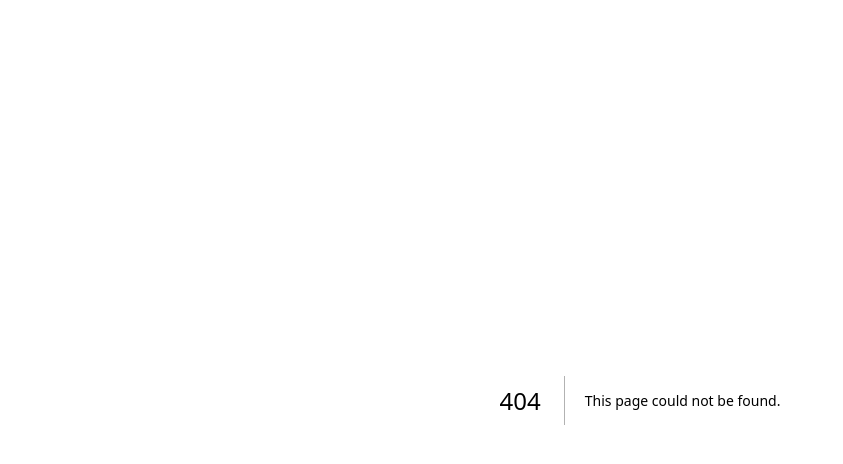
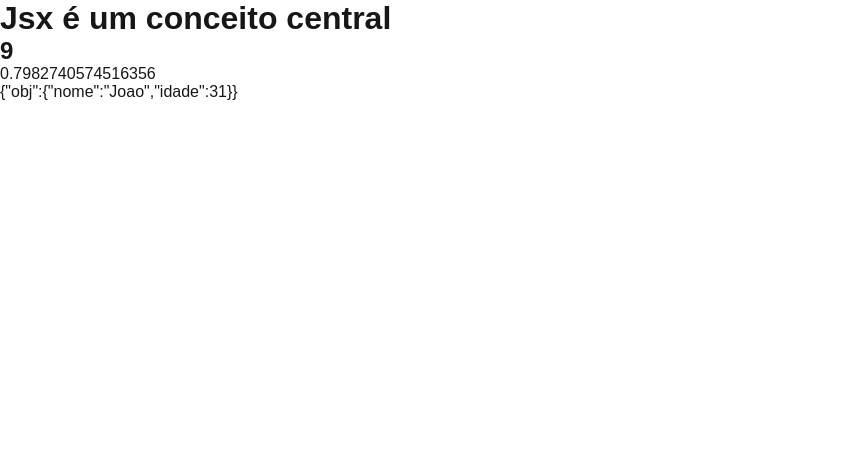
Before and after one commit to LucasGabrielFaustinoDaSilva/Estudo_next.JS, a Next.js app in the folder aulao_nexjs/fundamentos/: page /jsx in a window 1280 px wide. Before the commit this address had no page. Shown: the top 464 px of the page, without its empty margins (0-843 px from the left). Built offline with nearby package versions, Linux system fonts and the light colour scheme.

Commit message:
Criando e aprendendo jsx

```diff
--- a/aulao_nexjs/fundamentos/src/pages/index.jsx
+++ b/aulao_nexjs/fundamentos/src/pages/index.jsx
@@ -1,7 +1,7 @@
 export default function Inicio(){
   return(
     <div>
-      <h1>Fundamentos de next.js e react</h1>
+      <h1>Fundamentos de Next.js e React</h1>
       <h2>Vou estudar esse framework</h2>
     </div>
   )
--- /dev/null
+++ b/aulao_nexjs/fundamentos/src/pages/jsx.jsx
@@ -0,0 +1,21 @@
+export default function Jsx()
+{
+  const a = 3
+  const b = 3
+  console.log(a * b)
+
+  const obj = {
+    nome:'Joao',
+    idade: 31
+  }
+  return(
+    <div>
+      <h1>Jsx é um conceito central</h1>
+      <h2>{a * b}</h2>
+      <p>{Math.random()}</p>
+      <p>
+        {JSON.stringify({obj})}
+      </p>
+    </div>
+  )
+}
```
Also changed, not shown: aulao_nexjs/fundamentos/src/pages/jsx2.jsx (added, +15 -0 lines).
